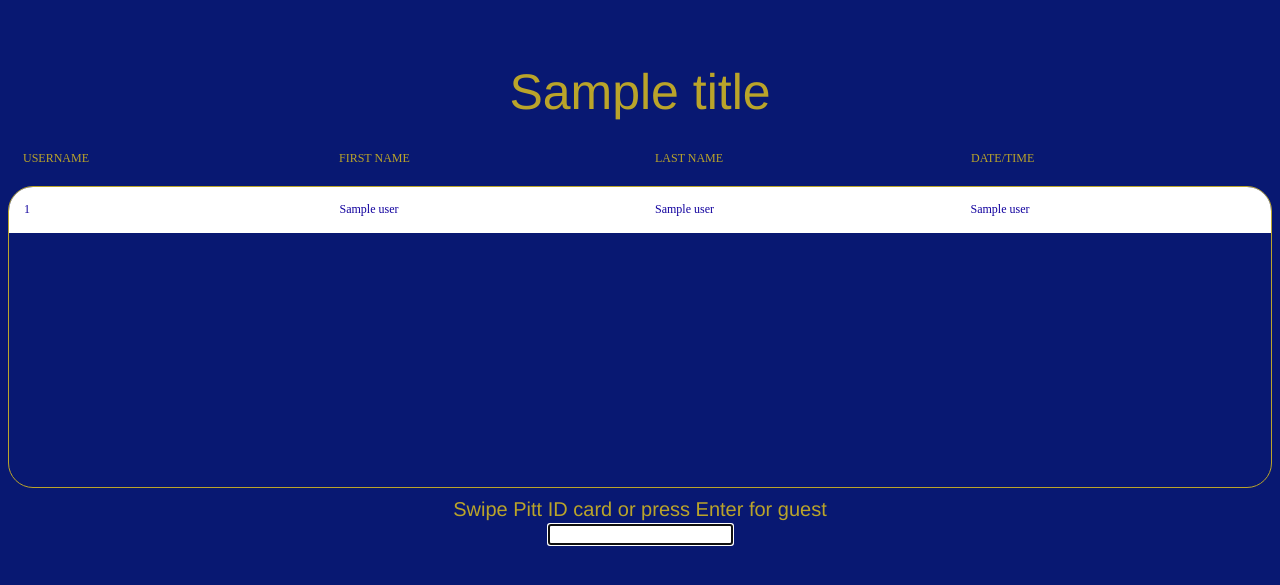
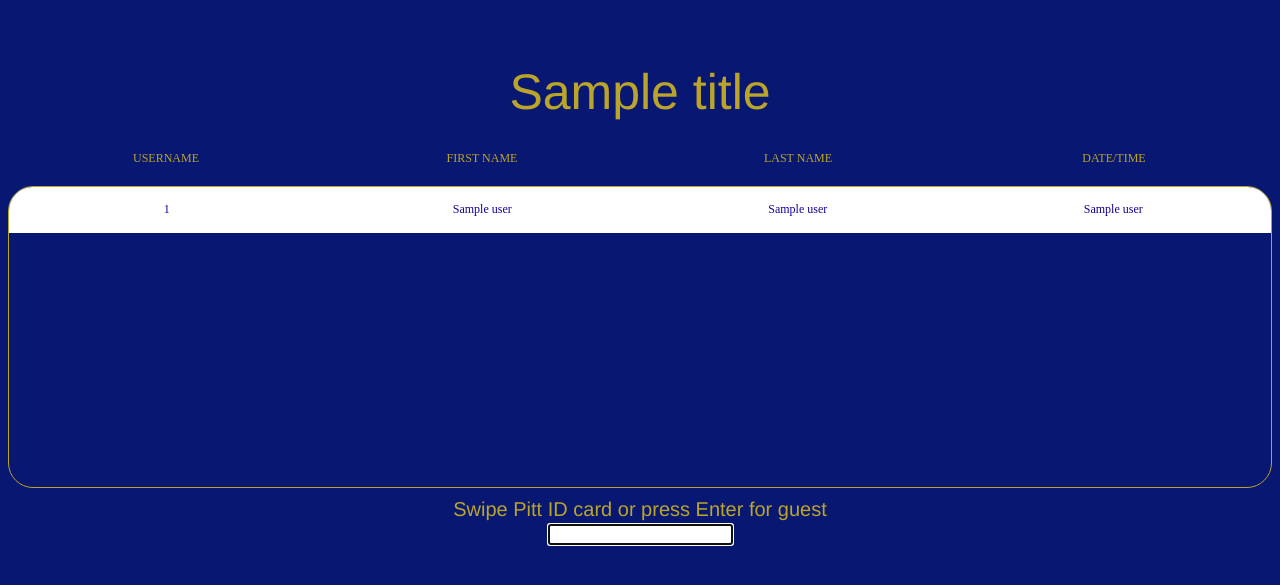
Before and after one commit to cmawatkins/building_flask, a Flask app: template building_flask/building_flask/templates/index.html in a window 1280 px wide. Shown: the top 585 px of the page. Run offline with Flask 2, Linux system fonts and the light colour scheme; the template is opened without the code that fills it: most values are stand-ins (such as "Sample title", 1, 10 or a date in 2020); lists and menus that the app fills with data are empty; parts of the project's set-up code (start-up, migrations or seed data) failed here and were passed over.

Commit message:
Moss css updated. Sill trying to get the style right

```diff
--- a/building_flask/building_flask/static/default.css
+++ b/building_flask/building_flask/static/default.css
@@ -68,7 +68,7 @@ div#tbl-content{
 
 th{
   padding: 20px 15px;
-  text-align: left;
+  text-align: center;
   font-weight: 500;
   font-size: 12px;
   color: #baa42a;
@@ -77,7 +77,7 @@ th{
 
 td{
   padding: 15px;
-  text-align: left;
+  text-align: center;
   vertical-align:middle;
   font-weight: 300;
   font-size: 12px;
--- a/building_flask/building_flask/templates/index.html
+++ b/building_flask/building_flask/templates/index.html
@@ -8,6 +8,15 @@
         function send(form){
         }
     </script>
+
+    <script type="text/javascript">
+		document.getElementById('user_input').onblur = function (event) {
+			var blurEl = this;
+			setTimeout(function() {
+				blurEl.focus()
+			}, 10);
+		};
+	</script>
 
 </head>
 <body>
@@ -44,7 +53,7 @@
 		<div id="space"></div>
 		<div id="footer">
 			Swipe Pitt ID card or press Enter for guest<br>
-			<input type="text" name="user_input" autofocus onclick="send()">
+			<input type="text" name="user_input" id="user_input" autofocus onclick="send()">
 		</div>
         </form>
     </div>
```
